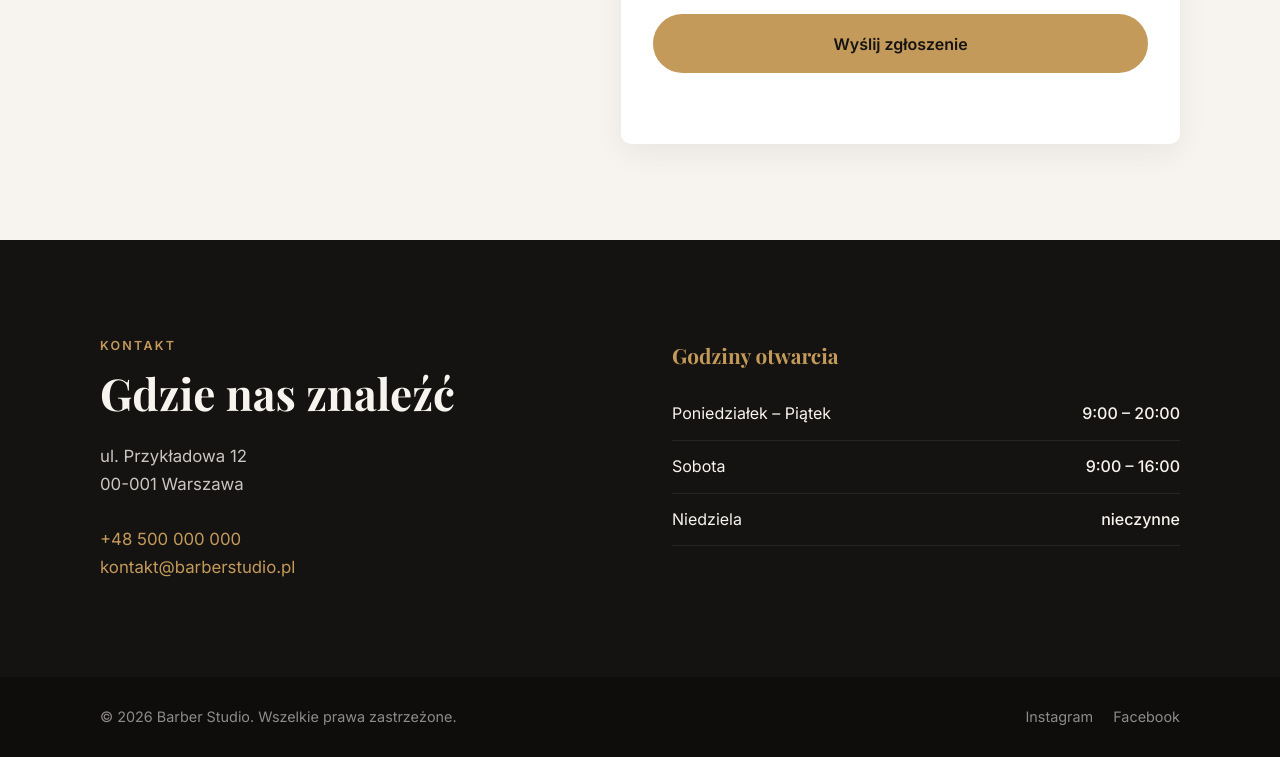
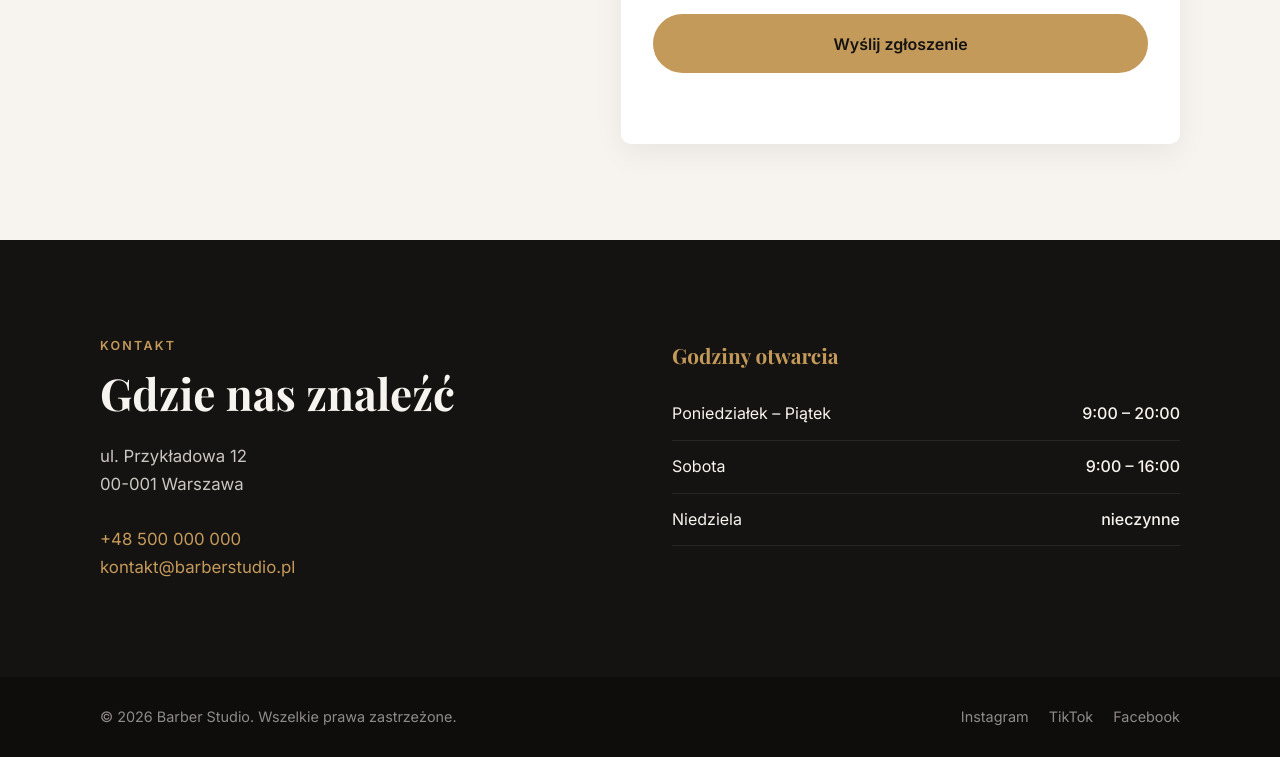
Before and after one commit to wojciechrybczyk1-web/Barber, a plain HTML site: page index.html in a window 1280 px wide. Shown: the part 3936-4693 px from the top of the page. Drawn offline with nearby package versions, Linux system fonts and the light colour scheme.

Commit message:
Link TikTok profile in footer
Co-Authored-By: Claude Opus 5.5 <noreply@anthropic.com>
Claude-Session: https://claude.ai/code/session_01DYELTPQx77neNRC7Cu3iaF

```diff
--- a/index.html
+++ b/index.html
@@ -199,6 +199,7 @@
       <p>© <span id="year"></span> Barber Studio. Wszelkie prawa zastrzeżone.</p>
       <div class="social">
         <a href="https://www.instagram.com/scroolu/" target="_blank" rel="noopener" aria-label="Instagram">Instagram</a>
+        <a href="https://www.tiktok.com/@scroolu636" target="_blank" rel="noopener" aria-label="TikTok">TikTok</a>
         <a href="#" aria-label="Facebook">Facebook</a>
       </div>
     </div>
```
